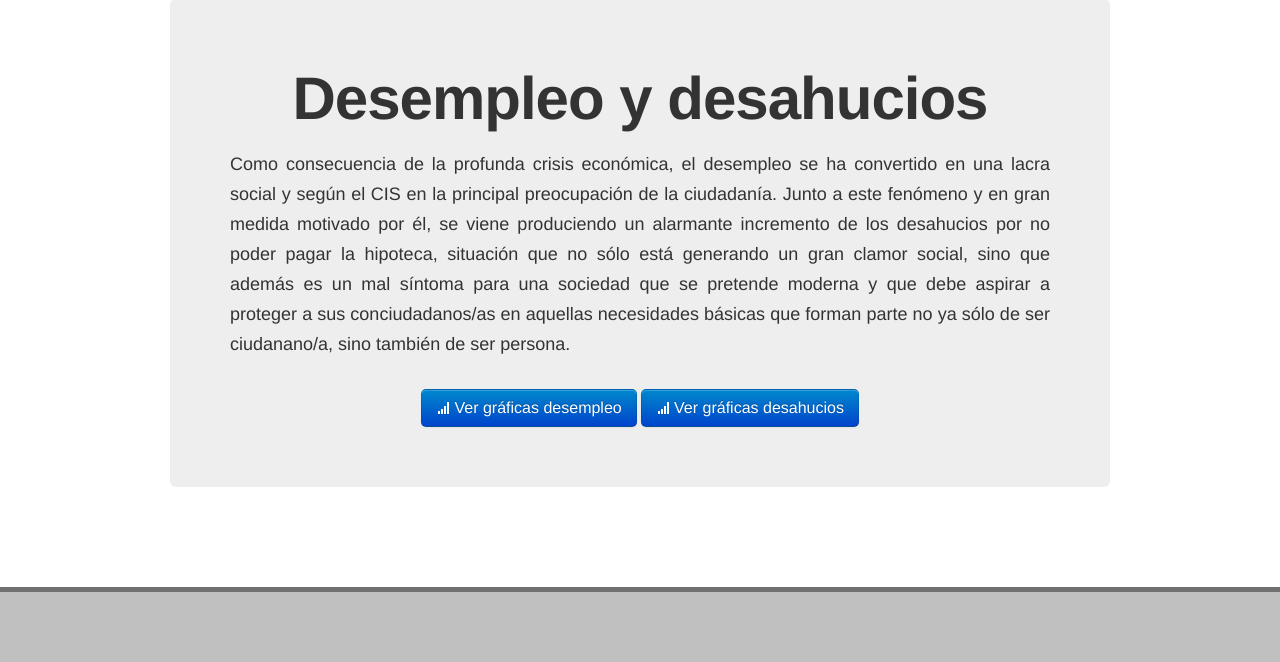
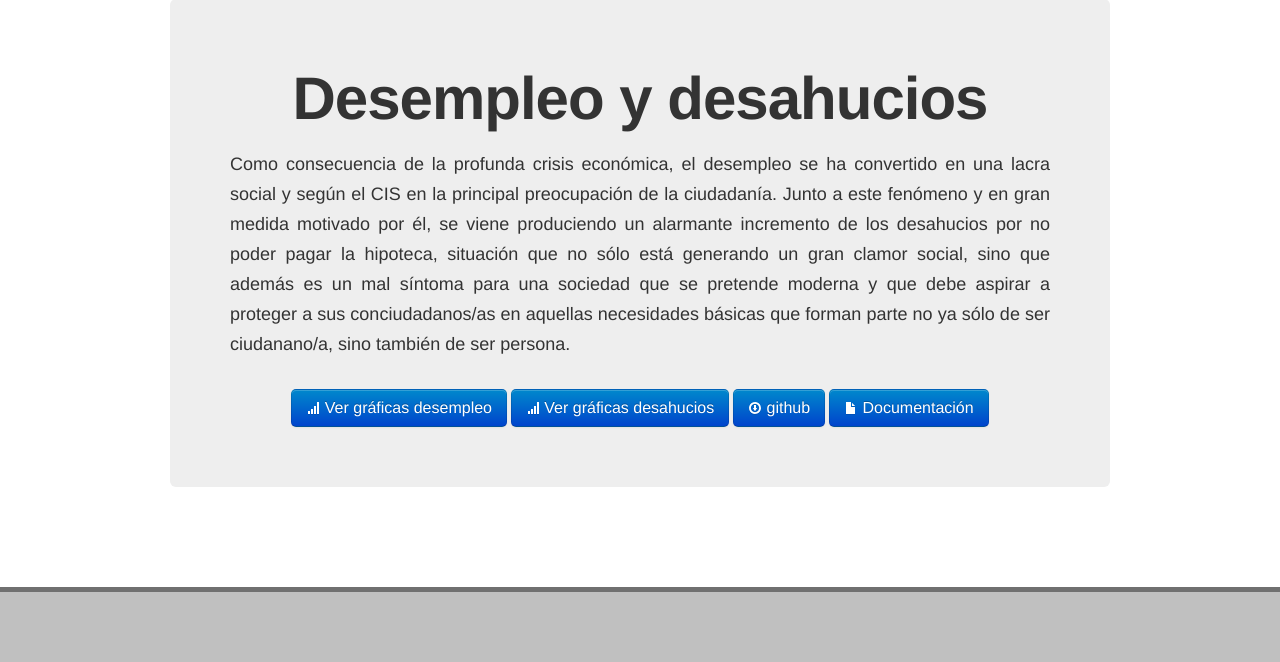
Before and after one commit to RHoK-Bilbao/desahucios, a Django app: page / in a window 1280 px wide. Shown: the part 240-902 px from the top of the page. Run offline with Django 3.2, Linux system fonts and the light colour scheme; parts of the project's set-up code (start-up, migrations or seed data) failed here and were passed over; some libraries are stand-ins or nearby versions.

Commit message:
Add link to the github repo and to the explanation doc

```diff
--- a/website/templates/website/index.html
+++ b/website/templates/website/index.html
@@ -24,6 +24,9 @@
 
             <a class="btn btn-primary btn-large" href="{% url show_unemployment_graph %}"><i class="icon-signal icon-white"></i> Ver gráficas desempleo</a>
             <a class="btn btn-primary btn-large" href="{% url show_eviction_graph %}"><i class="icon-signal icon-white"></i> Ver gráficas desahucios</a>
+
+            <a target="_blank" class="btn btn-primary btn-large" href="https://github.com/RHoK-Bilbao/desahucios"><i class="icon-download icon-white"></i> github</a>
+            <a target="_blank" class="btn btn-primary btn-large" href="https://docs.google.com/document/pub?id=1yT8aSq412EYNRMTqUdsIxhl89ClZbMDLZSk6PU63Rvg"><i class="icon-file icon-white"></i> Documentación</a>
         </div>
     </div>
 
```
